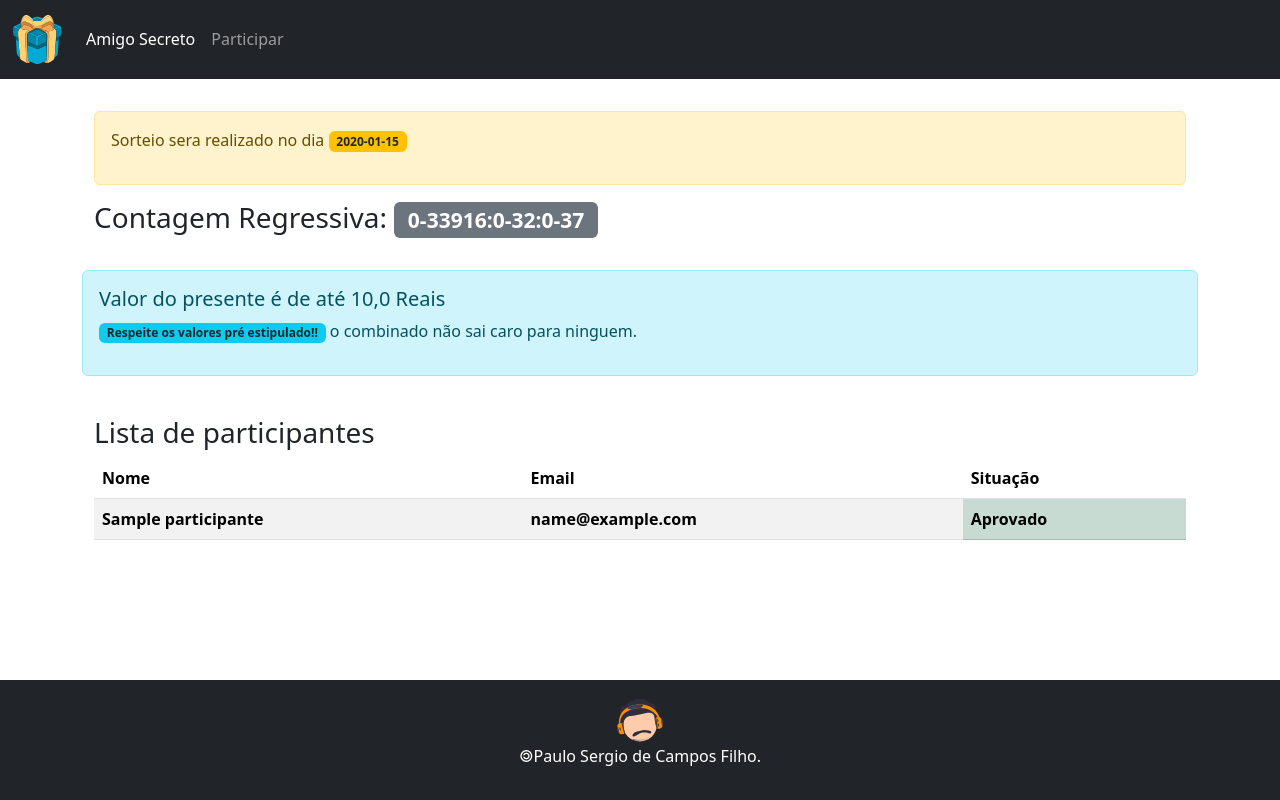
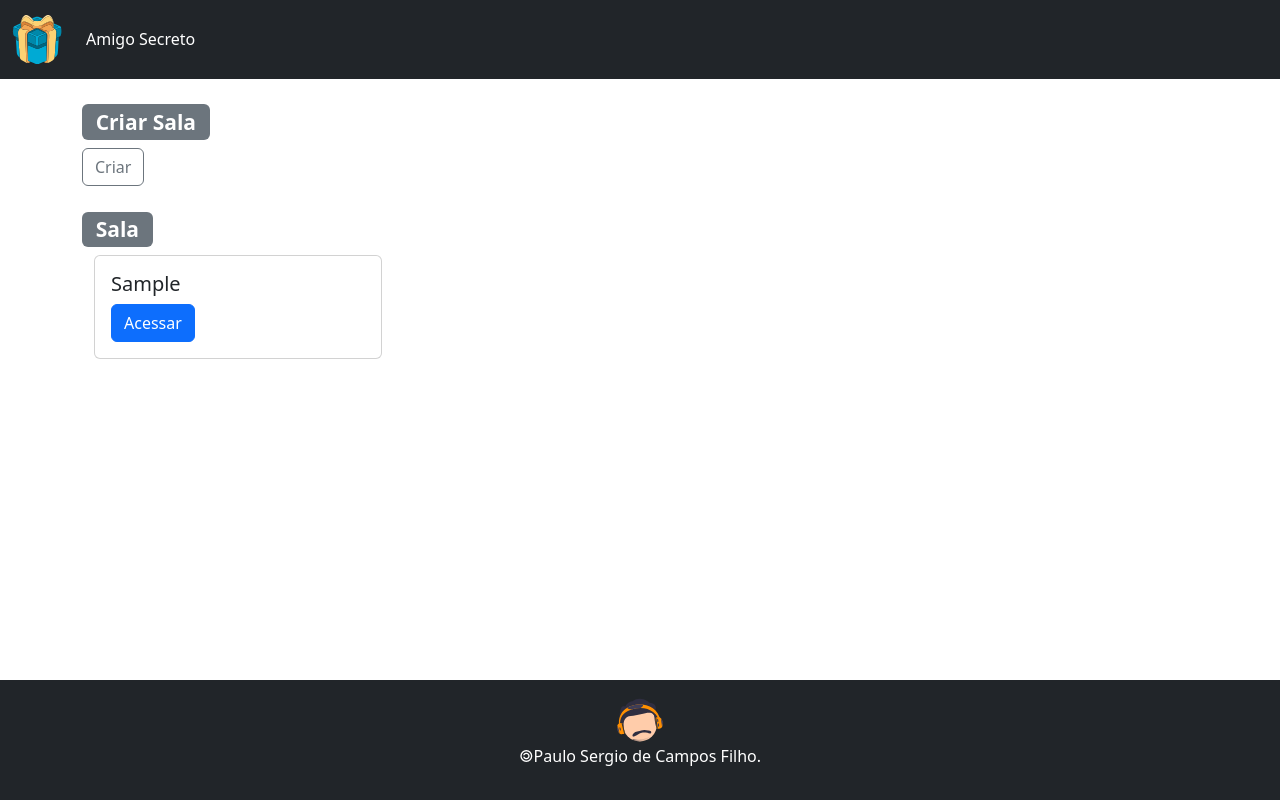
Before and after one commit to paulosergiocf/AmigoSecreto, a Django app: page / in a window 1280 px wide. Run offline with Django 4.2, Linux system fonts and the light colour scheme; tables that the repository leaves empty hold one stand-in row (values such as "Sample post"); lists and menus that the app fills with data are empty; some libraries are stand-ins or nearby versions.

Commit message:
feat: - implementada a logica de salas para o amigo secreto. - corrigida as views para funcionar com essa nova lógica. - corrigido painel admin. - alterado models para agregar as salas.

```diff
--- a/amigoSecreto/models.py
+++ b/amigoSecreto/models.py
@@ -1,20 +1,52 @@
 from django.db import models
 
-
 class Participante(models.Model):
-
+    """
+    Representa cada participante que sera participara de algum sorteio de amigo secreto.
+    """
     nome = models.CharField(max_length=50)
     email = models.EmailField(blank=False, max_length=30, unique=True)
-    valido = models.BooleanField(default=False)
 
     def __str__(self):
         return self.nome
 
-class ParametrosDoSorteio(models.Model):
 
-    data_sorteio = models.DateField()
+class ResponsavelSala(Participante):
+    """
+    Criador da sala que ficará responsavel por:
+    - Gerenciar parametros.
+    - Aprovar participantes.
+    """
+    senha = models.CharField(max_length=32)
+
+class Sala(models.Model):
+    """
+    Cria uma sala
+    """
+    codigoSala = models.CharField(max_length=20)
+    responsavelSala = models.ForeignKey(ResponsavelSala, on_delete=models.CASCADE)
+
+    def __str__(self):
+        return self.codigoSala
+
+class SalaParticipante(models.Model):
+    """
+    Vincula um participante a uma sala.
+    """
+    codigoSala = models.ForeignKey(Sala, on_delete=models.CASCADE)
+    email = models.ForeignKey(Participante, on_delete=models.CASCADE)
+    valido = models.BooleanField(default=False)
+
+    def __str__(self):
+        return f"{self.codigoSala}|{self.email}|{self.valido}"
+
+class SalaSorteio(models.Model):
+    """ Parametros para funcionamento da sala
+    """
+    codigoSala = models.ForeignKey(Sala, on_delete=models.CASCADE)
+    dataSorteio = models.DateField()
     valorMaximoPresente = models.FloatField(default=0.0)
     situacao = models.BooleanField(default=True)
 
     def __str__(self):
-        return self.data_sorteio.strftime('%Y-%m-%d')
+        return self.dataSorteio.strftime('%Y-%m-%d')
--- a/amigoSecreto/urls.py
+++ b/amigoSecreto/urls.py
@@ -1,7 +1,9 @@
 from django.urls import path
-from amigoSecreto.views import index, participar
+from amigoSecreto.views import index, participar, sala, criar_sala_sorteio
 
 urlpatterns = [
     path('', index, name='index'),
-    path('participar', participar, name='participar'),
+    path('sala/<str:codigo>/participar/', participar, name='participar'),
+    path('sala/<str:codigo>/', sala, name='sala'),
+    path('criar_sala_sorteio/', criar_sala_sorteio, name='criar_sala_sorteio'),
 ]
--- a/amigoSecreto/views.py
+++ b/amigoSecreto/views.py
@@ -1,23 +1,43 @@
 from django.shortcuts import render, redirect
 from django.contrib import messages
 from amigoSecreto.forms import ParticipanteForm
-from amigoSecreto.models import Participante, ParametrosDoSorteio
+from amigoSecreto.models import Participante, Sala, SalaSorteio, ResponsavelSala, SalaParticipante
+from django.db.models import F
 
-# Create your views here.
 def index(request):
-    participantes = Participante.objects.all()
-    parametros = ParametrosDoSorteio.objects.all()
+    salas = Sala.objects.all()
+    return render(request, 'index.html', {'salas': salas})
 
-    return render(request, 'index.html', {'participantes':participantes, 'parametros':parametros})
+def sala(request, codigo):
 
-def participar(request):
+    parametros = SalaSorteio.objects.filter(codigoSala__codigoSala=codigo)
+    salaParticipantes = SalaParticipante.objects.filter(codigoSala__codigoSala=codigo)
+    participantes = Participante.objects.filter(salaparticipante__in=salaParticipantes).annotate(valido=F('salaparticipante__valido')).values('nome', 'email', 'valido')
+
+    return render(request, 'sala.html', {'codigo':codigo,'participantes':participantes, 'parametros':parametros})
+
+def participar(request, codigo):
     if request.method == 'POST':
         form = ParticipanteForm(request.POST)
         if form.is_valid():
-            form.save()  # Isso salva os dados no banco de dados
+            participante = form.save()
+            sala = Sala.objects.get(codigoSala=codigo)
+            participante = Participante.objects.get(email=participante.email)
+            novo_participante_sala = SalaParticipante(codigoSala=sala, email=participante, valido=False)
+            novo_participante_sala.save()
+
+            messages.success(request, 'Participante adicionado com sucesso!')
             return redirect('index')  # Redireciona para uma página de sucesso
         else:
-             messages.warning(request, 'Digite e confira dos dados com atenção')
+            if not form.is_valid():
+                print(form.errors)
+            messages.warning(request, 'Digite e confira dos dados com atenção')
     else:
-        form = ParticipanteForm()
-    return render(request, 'participar.html', {'form': form})
+        form = ParticipanteForm(initial={'codigo': codigo})
+    return render(request, 'participar.html', {'codigo':codigo, 'form': form})
+
+
+
+def criar_sala_sorteio(request):
+
+    return render(request, 'criar-sala.html')
--- a/templates/index.html
+++ b/templates/index.html
@@ -1,65 +1,37 @@
 {% extends 'base.html' %}
 {% load static %}
+{% block content %}
 
-{% block content %}
 <div class="page">
-  <section id="inicio" class="container inicio">
-    <div class="container relogio">
-      {% for parametro in parametros %}
-      <span id="dataFutura" style="display: none;">{{ parametro }}</span>
-      {% endfor %}
-      <div class="alert alert-warning" role="alert">
-        <p>Sorteio sera realizado no dia <span class="badge bg-warning text-dark" id="dataFuturaDefinida"></span></p>
-      </div>
-
-      <h3>Contagem Regressiva: <span class="badge bg-secondary" id="contador"></span></h3>
+  <br>
+  <div class="container">
+    <h3><span class="badge bg-secondary">Criar Sala</span></h3>
+    <a href="{% url 'criar_sala_sorteio' %}" class="btn btn-outline-secondary">Criar</a>
   </div>
   <br>
-    {% for parametro in parametros %}
-    <div class="alert alert-info" role="alert">
-      <h5>Valor do presente é de até {{parametro.valorMaximoPresente}} Reais</h5>
-      <p><span class="badge bg-info text-dark" >Respeite os valores pré estipulado!!</span> o combinado não sai caro para ninguem.</p>
+  <div class="container">
+    <h3><span class="badge bg-secondary">Sala</span></h3>
+
+    {% if salas|length == 0 %}
+    <div class="alert alert-warning" role="alert">
+      <p>nenhuma sala cadastrada</p>
+    </div>
+    {% else %}
+    <div class="container">
+      {% for sala in salas %}
+      <div class="row row-cols-2">
+        <div class="col">
+          <div class="card" style="width: 18rem;">
+            <div class="card-body">
+              <h5 class="card-title">{{sala.codigoSala}}</h5>
+              <a class="btn btn-primary" href="{% url 'sala' codigo=sala.codigoSala %}">Acessar</a>
+            </div>
+          </div>
+        </div>
       </div>
       {% endfor %}
-    <br>
-    <div class="container participantes">
-      <h3>Lista de participantes</h3>
-      {% if participantes|length == 0 %}
-        <div class="alert alert-warning" role="alert">
-          <p>nenhum participante cadastrado</p>
+      {% endif %}
     </div>
-      {% else %}
-      <div class="table-responsive">
-        <table class="table table-striped">
-          <thead class="thead-dark">
-            <tr>
-              <th scope="col">Nome</th>
-              <th scope="col">Email</th>
-              <th scope="col">Situação</th>
-            </tr>
-          </thead>
-        {% for participante in participantes %}
-          {% if participante.valido %}
-            <tr>
-              <th scope="col">{{participante.nome}}</th>
-              <th scope="col">{{participante.email}}</th>
-              <th class="table-success" scope="col">Aprovado</th>
-            </tr>
-          {% else %}
-            <tr>
-              <th class="table-danger" scope="col">{{participante.nome}}</th>
-              <th class="table-danger" scope="col">{{participante.email}}</th>
-              <th class="table-danger" scope="col">Aguardando aprovação</th>
-            </tr>
-          {% endif %}
-          {% endfor %}
-        {% endif %}
-
-      </table>
-    </div>
-    </div>
-  </section>
-  <script src="{% static 'js/contador.js' %}" defer></script>
   </div>
 
   {% endblock %}
--- a/templates/partials/_menu.html
+++ b/templates/partials/_menu.html
@@ -17,9 +17,7 @@
                     </button>
                     <div class="collapse navbar-collapse" id="navbarNavAltMarkup">
                         <div class="navbar-nav">
-                        <a class="nav-link active" aria-current="page" href="{% url 'index' %}">Amigo Secreto</a>
-                        <a class="nav-link" href="{% url 'participar' %}">Participar</a>
-
+                            <a class="nav-link active" aria-current="page" href="{% url 'index' %}">Amigo Secreto</a>
                         </div>
                     </div>
                 </div>
```
Also changed, not shown: amigoSecreto/admin.py (+25 -5 lines), amigoSecreto/forms.py (+18 -1 lines), templates/criar-sala.html (added, +42 -0 lines), templates/participar.html (+5 -2 lines), templates/sala.html (added, +68 -0 lines), amigoSecreto/migrations/0001_initial.py, amigoSecreto/migrations/0002_rename_responsavelsala_sala_participante_sala_admin.py (added), amigoSecreto/migrations/0003_rename_participante_sala_responsavelsala_and_more.py (added), amigoSecreto/migrations/0004_remove_participante_valido_salaparticipante_valido.py (added), amigoSecreto/migrations/0005_rename_salaid_salasorteio_codigosala.py (added), amigoSecreto/migrations/0006_rename_participante_salaparticipante_email.py (added), 1 other file. Lines whose indentation alone changed are shown as unchanged.
